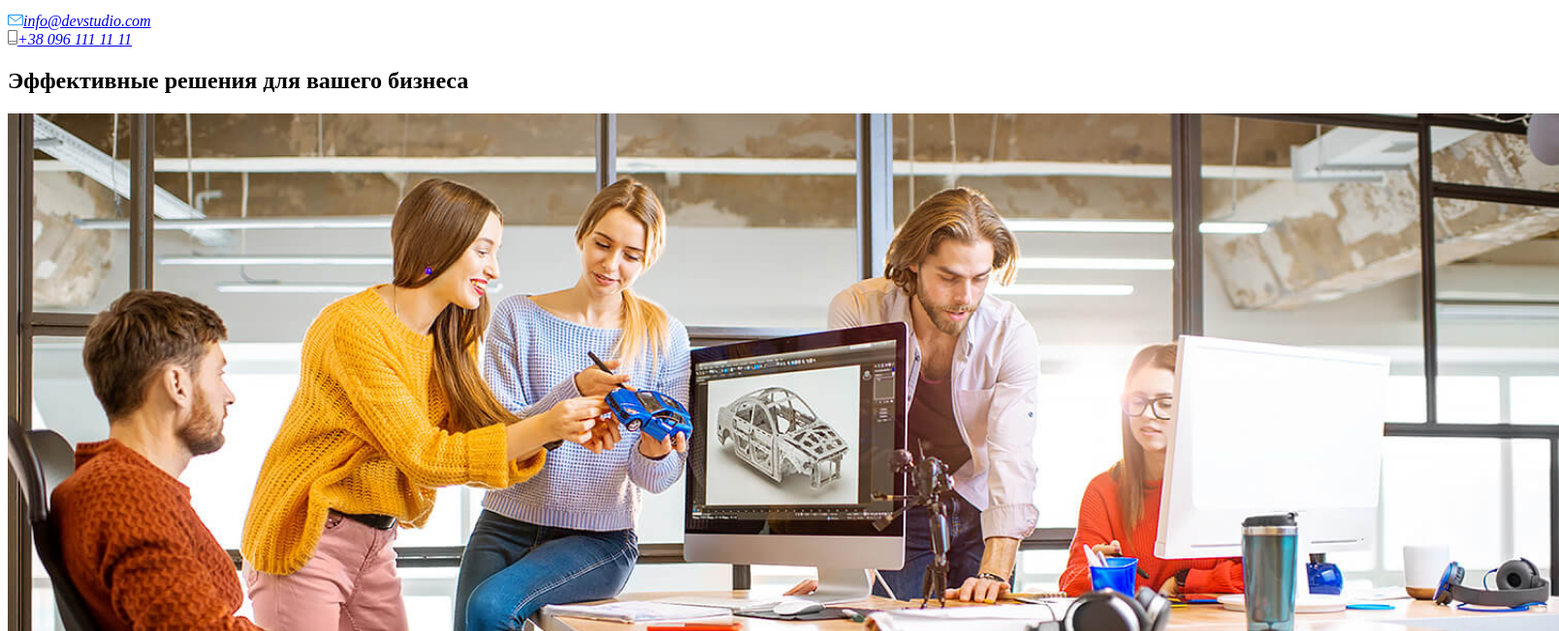
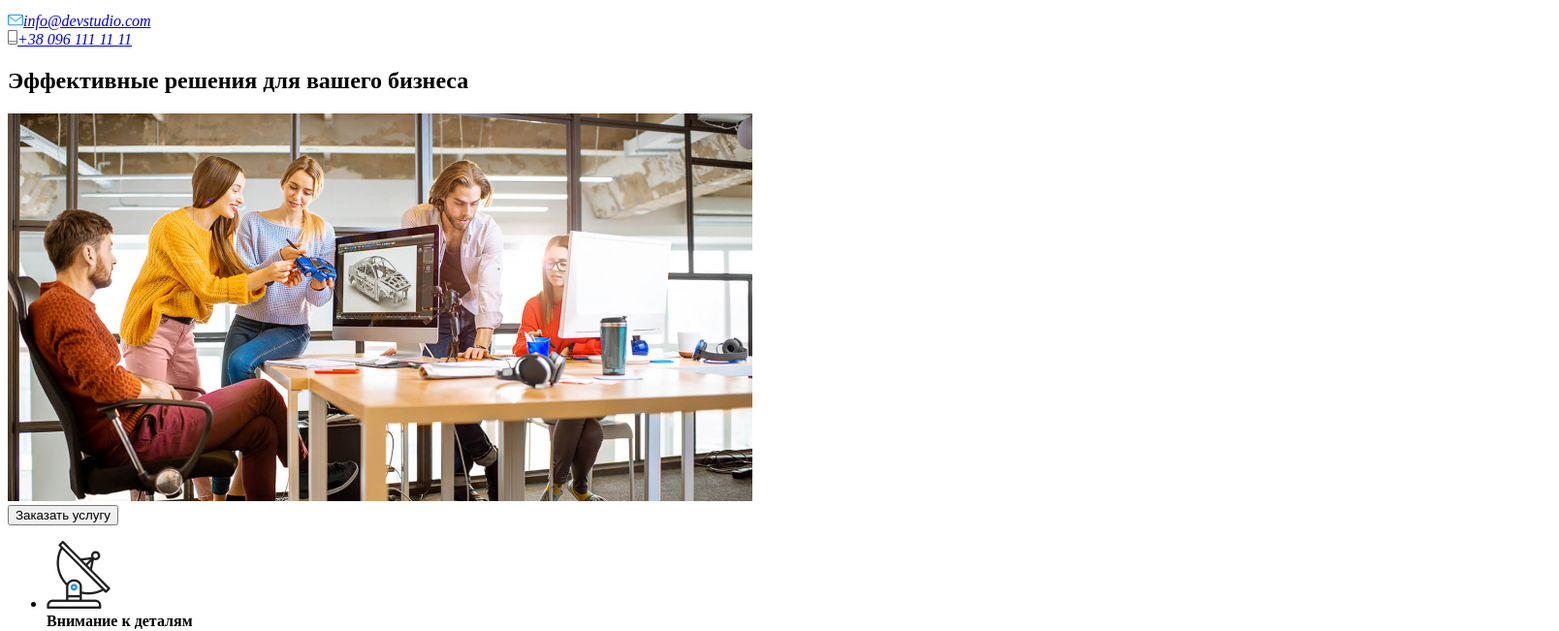
Before and after one commit to ScreameRRR/goit-markup-hw-01, a plain HTML site: page index.html in a window 1280 px wide. Shown: the part 105-756 px from the top of the page at 97% size, 1608 px wide, since content can reach past the window. Drawn offline with Linux system fonts and the light colour scheme.

Commit message:
header img fixed v2.0

```diff
--- a/index.html
+++ b/index.html
@@ -36,7 +36,7 @@
       <section>
         <div>
           <h1>Эффективные решения для вашего бизнеса</h1>
-          <img src="./images/header_img.png" alt="imageoverlay" /> <br />
+          <img src="./images/header-image.jpg" alt="imageoverlay" /> <br />
           <button>Заказать услугу</button>
         </div>
       </section>
```
Also changed, not shown: images/header-image.jpg (added).
